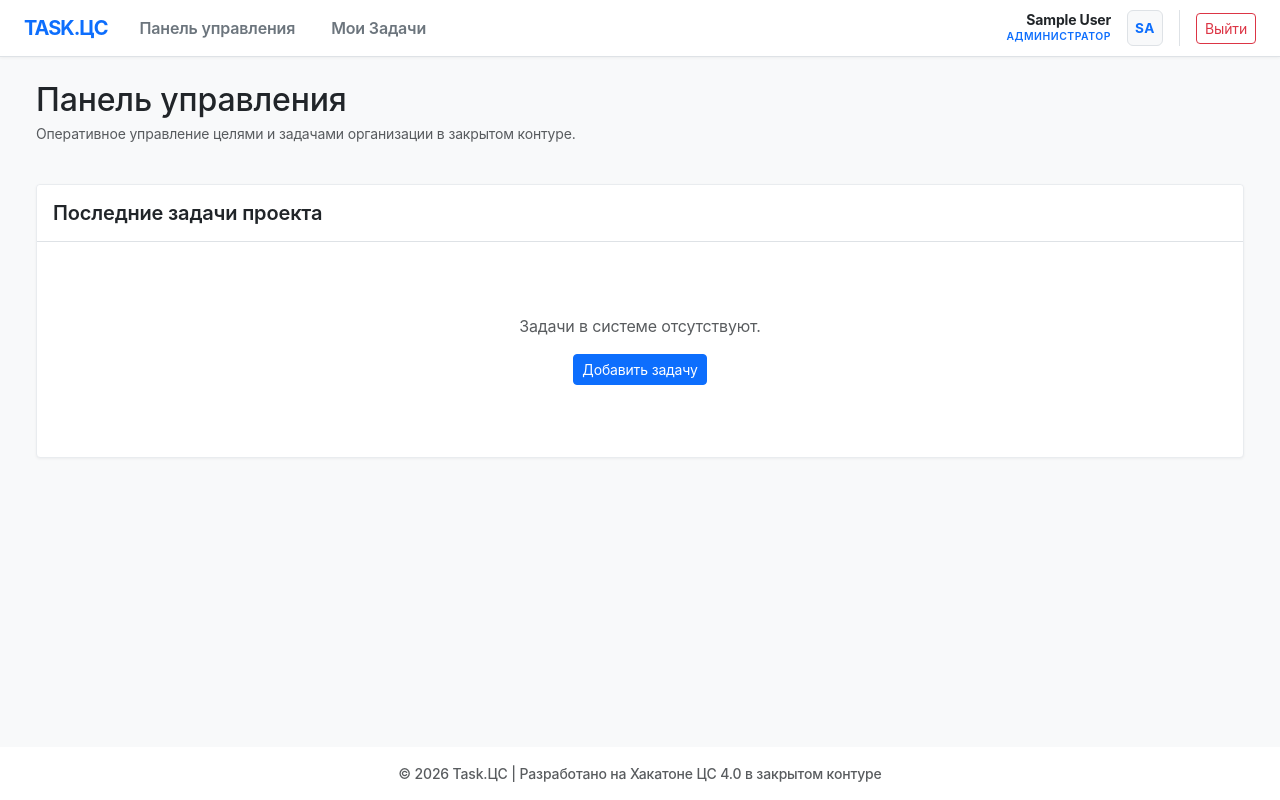
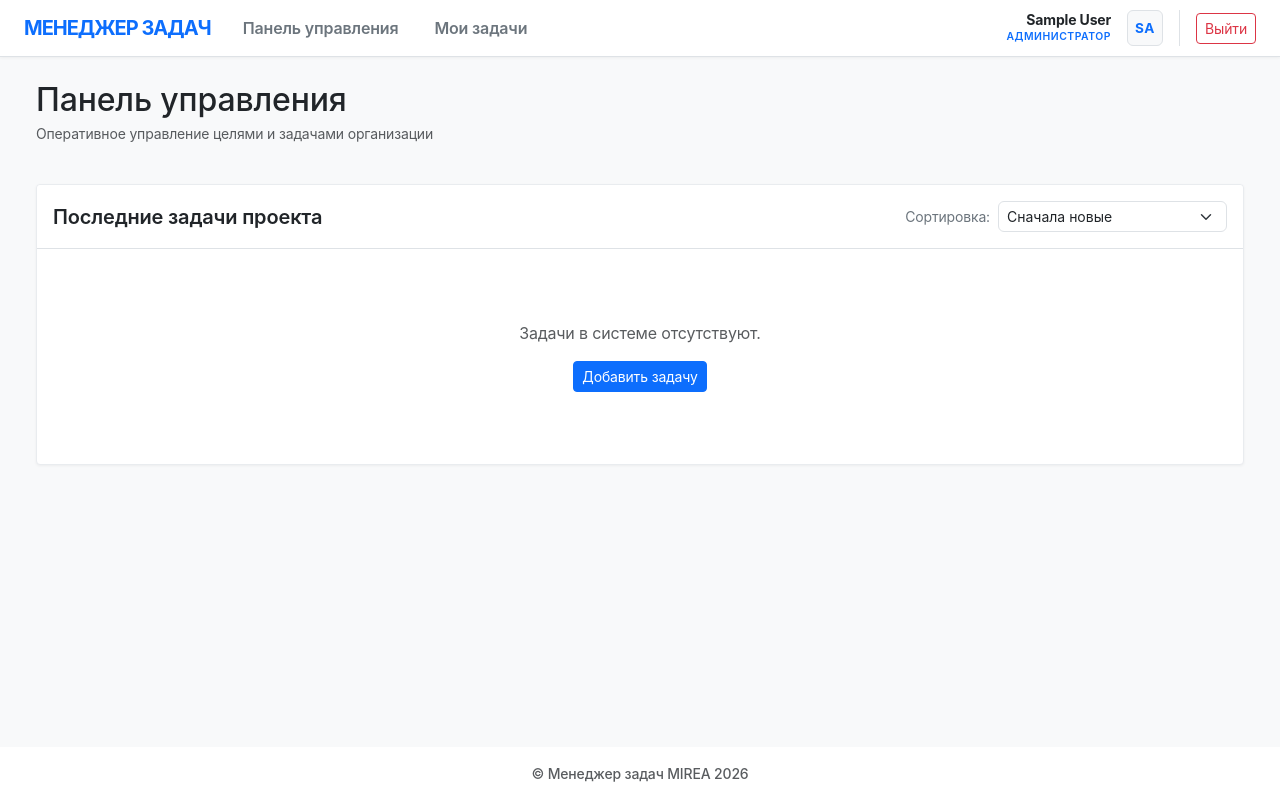
Before and after one commit to Vatulin/task_manager, a Django app: page / in a window 1280 px wide. Run offline with Django 5.2, Linux system fonts and the light colour scheme; the visitor is signed in with stand-in values (Sample User, id 1); data comes from the database, SQL or seed files in the repository; data that the repository does not hold is empty; some libraries are stand-ins or nearby versions.

Commit message:
add sort and fix old db

```diff
--- a/task_manager/tasks/views.py
+++ b/task_manager/tasks/views.py
@@ -10,24 +10,33 @@ def index(request):
     user = request.user
     profile = getattr(user, 'profile', None)
 
-    # Базовый запрос ко всем задачам системы с оптимизацией связей
-    queryset = Task.objects.select_related('assignee__profile').order_by('-created_at')
+    sort_by = request.GET.get('sort', '-created_at')
 
-    # 1. АДМИНИСТРАТОР: видит вообще всё
+    allowed_sort_fields = {
+        '-created_at': '-created_at',
+        'created_at': 'created_at',
+        'status': 'status',
+        'deadline': 'deadline',
+        '-priority': '-priority',
+    }
+
+    order_field = allowed_sort_fields.get(sort_by, '-created_at')
+    queryset = Task.objects.select_related('assignee__profile')
+
     if profile and profile.role == 'admin':
-        recent_tasks = queryset[:5]
+        filtered_queryset = queryset
+    elif profile and profile.role == 'team_lead':
+        filtered_queryset = queryset.filter(assignee__profile__department=profile.department)
+    else:
+        filtered_queryset = queryset.filter(assignee=user)
 
-    # 2. РУКОВОДИТЕЛЬ КОМАНДЫ (team_lead): видит только задачи СВОЕГО отдела
-    elif profile and profile.role == 'team_lead':
-        # Находим только те задачи, у которых исполнитель (assignee)
-        # принадлежит к тому же отделу (department), что и сам тимлид
-        recent_tasks = queryset.filter(assignee__profile__department=profile.department)[:5]
+    recent_tasks = filtered_queryset.order_by(order_field)[:5]
 
-    # 3. СОТРУДНИК (employee): видит исключительно СВОИ задачи
-    else:
-        recent_tasks = queryset.filter(assignee=user)[:5]
-
-    return render(request, 'tasks/index.html', {'recent_tasks': recent_tasks})
+    context = {
+        'recent_tasks': recent_tasks,
+        'current_sort': sort_by
+    }
+    return render(request, 'tasks/index.html', context)
 
 
 @login_required
@@ -37,22 +46,18 @@ def task_detail(request, task_id):
     user = request.user
     profile = getattr(user, 'profile', None)
 
-    # ЖЕСТКАЯ ПРОВЕРКА ПРАВ ДОСТУПА (Защита от перехода по прямой ссылке)
     if profile and profile.role != 'admin':
 
         if profile.role == 'team_lead':
-            # Проверяем, есть ли исполнитель у задачи и совпадает ли его отдел с отделом тимлида
             task_assignee_profile = getattr(task.assignee, 'profile', None) if task.assignee else None
 
             if not task_assignee_profile or task_assignee_profile.department != profile.department:
                 raise PermissionDenied("Вы можете просматривать задачи только вашего отдела.")
 
         elif profile.role == 'employee':
-            # Обычный сотрудник не может зайти в чужую задачу
             if task.assignee != user:
                 raise PermissionDenied("У вас нет доступа к этой задаче.")
 
-    # Логика смены статуса (POST)
     status_choices = task._meta.get_field('status').choices
     if request.method == 'POST':
         new_status = request.POST.get('status')
@@ -79,7 +84,6 @@ def add_comment(request, task_id):
     user = request.user
     profile = getattr(user, 'profile', None)
 
-    # Проверка прав на добавление комментариев (по аналогии с детальным просмотром)
     if profile and profile.role != 'admin':
         if profile.role == 'team_lead':
             task_assignee_profile = getattr(task.assignee, 'profile', None) if task.assignee else None
@@ -113,7 +117,6 @@ def add_comment(request, task_id):
 @login_required
 def create_task(request):
     if request.method == 'POST':
-            # Передаем request.user, чтобы метод __init__ в форме отработал корректно
             form = TaskForm(request.POST, user=request.user)
             if form.is_valid():
                 form.save()
--- a/task_manager/templates/analytics/admin_dashboard.html
+++ b/task_manager/templates/analytics/admin_dashboard.html
@@ -18,7 +18,7 @@
                 Все отделы
             </a>
             {% for dept in departments_stats %}
-            <a href="{% url 'analytics:department_report' dept.id %}" class="btn btn-sm btn-outline-secondary fw-medium">
+            <a href="{% url 'analytics:department_report' department_code=dept.id %}" class="btn btn-sm btn-outline-secondary fw-medium">
                 {{ dept.name }}
             </a>
             {% endfor %}
--- a/task_manager/templates/base.html
+++ b/task_manager/templates/base.html
@@ -3,7 +3,7 @@
 <head>
     <meta charset="UTF-8">
     <meta name="viewport" content="width=device-width, initial-scale=1.0">
-    <title>{% block title %}Панель управления{% endblock %} | Суверенный Таск-Менеджер</title>
+    <title>{% block title %}Панель управления{% endblock %}</title>
 
     {% load static %}
     <link rel="stylesheet" href="{% static 'css/bootstrap.min.css' %}">
@@ -15,7 +15,7 @@
         <div class="container-fluid max-width-container px-4">
 
             <a href="{% url 'users:dashboard' %}" class="navbar-brand text-primary fw-bold text-uppercase tracking-tight">
-                Task.ЦС
+                Менеджер задач
             </a>
 
             <button class="navbar-toggler border-0" type="button" data-bs-toggle="collapse" data-bs-target="#navbarContent" aria-controls="navbarContent" aria-expanded="false" aria-label="Toggle navigation">
@@ -29,7 +29,7 @@
                             Панель управления
                         </a>
                         <a href="{% url 'tasks:task_list' %}" class="nav-link text-secondary fw-semibold rounded px-3">
-                            Мои Задачи
+                            Мои задачи
                         </a>
                     {% endif %}
                 </div>
@@ -70,7 +70,7 @@
     </main>
 
     <footer class="bg-white border-t py-3 text-center text-muted small fw-medium">
-        &copy; 2026 Task.ЦС | Разработано на Хакатоне ЦС 4.0 в закрытом контуре
+        &copy; Менеджер задач MIREA 2026
     </footer>
 
     <script src="{% static 'js/bootstrap.bundle.min.js' %}"></script>
--- a/task_manager/templates/tasks/index.html
+++ b/task_manager/templates/tasks/index.html
@@ -8,16 +8,28 @@
     <div class="row mb-4">
         <div class="col-12">
             <h1 class="h2 text-dark mb-1">Панель управления</h1>
-            <p class="text-muted small">Оперативное управление целями и задачами организации в закрытом контуре.</p>
+            <p class="text-muted small">Оперативное управление целями и задачами организации</p>
         </div>
     </div>
 
     <div class="row">
         <div class="col-12">
             <div class="card bg-white border border-light-subtle dashboard-card">
-                <div class="card-header bg-white border-bottom py-3">
+                <div class="card-header bg-white border-bottom py-3 d-flex justify-content-between align-items-center">
                     <h2 class="h5 text-dark m-0 fw-semibold">Последние задачи проекта</h2>
+
+                    <form method="GET" action="" class="d-flex align-items-center">
+                        <label for="sortSelect" class="text-secondary small me-2 text-nowrap mb-0">Сортировка:</label>
+                        <select id="sortSelect" name="sort" class="form-select form-select-sm" style="width: auto; min-width: 200px;" onchange="this.form.submit()">
+                            <option value="-created_at" {% if current_sort == '-created_at' %}selected{% endif %}>Сначала новые</option>
+                            <option value="created_at" {% if current_sort == 'created_at' %}selected{% endif %}>Сначала старые</option>
+                            <option value="status" {% if current_sort == 'status' %}selected{% endif %}>По статусу</option>
+                            <option value="deadline" {% if current_sort == 'deadline' %}selected{% endif %}>По дедлайну (ближайшие)</option>
+                            <option value="-priority" {% if current_sort == '-priority' %}selected{% endif %}>По важности (высокая)</option>
+                        </select>
+                    </form>
                 </div>
+
                 <div class="card-body p-4">
                     {% if recent_tasks %}
                         <div class="task-list-wrapper">
--- a/task_manager/templates/tasks/task_detail.html
+++ b/task_manager/templates/tasks/task_detail.html
@@ -24,7 +24,7 @@
             <form method="POST" id="statusChangeForm" class="d-flex align-items-center gap-2">
                 {% csrf_token %}
                 <label for="id_status_select" class="small fw-semibold text-secondary text-nowrap m-0">Статус:</label>
-                <select name="status" id="id_status_select" class="form-select form-select-sm status-select-control fw-semibold">
+                <select name="status" id="id_status_select" class="form-select form-select-sm status-select-control fw-semibold" onchange="this.form.submit()">
                     {% for value, label in status_choices %}
                         <option value="{{ value }}" {% if task.status == value %}selected{% endif %}>{{ label }}</option>
                     {% endfor %}
```
Also changed, not shown: task_manager/analytics/views.py (+1 -10 lines), task_manager/tasks/models.py (+9 -15 lines), task_manager/templates/users/profile.html (+7 -18 lines), task_manager/tasks/migrations/0002_alter_task_department.py (added).
